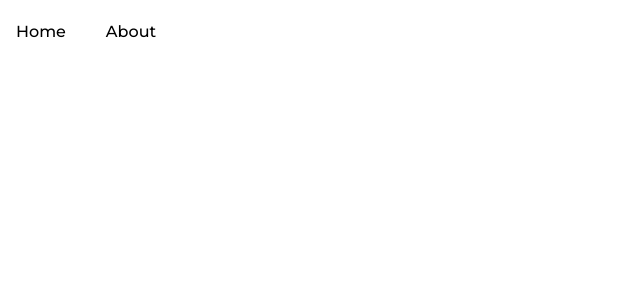
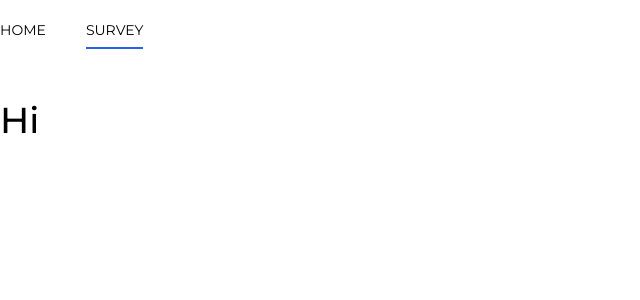
Before and after one commit to HarsimranBarki/trinkerr-assignment, a React (Create React App) app: page /survey in a window 1280 px wide. Shown: the top 300 px of the page, without its empty margins (0-640 px from the left). Built offline with nearby package versions, Linux system fonts and the light colour scheme.

Commit message:
sync localStorage with state for user presistence

```diff
--- a/src/App.js
+++ b/src/App.js
@@ -1,13 +1,20 @@
-import { useMemo, useState } from "react";
+import { useEffect, useMemo, useState } from "react";
 import { UserContext } from "./libs/userContext";
 import { BrowserRouter as Router, Switch, Route } from "react-router-dom";
 import Home from "./components/pages/Home";
 import Survey from "./components/pages/Survey";
 
 const App = () => {
-  const [user, setUser] = useState(null);
+  const [user, setUser] = useState(
+    JSON.parse(localStorage.getItem("user")) || null
+  );
   const providerValue = useMemo(() => ({ user, setUser }), [user, setUser]);
 
+  // useEffect(() => {
+  //   let localUser = JSON.parse(localStorage.getItem("user"));
+  //   console.log(localUser, user);
+  //   if (localUser && !user) setUser(user);
+  // }, [user]);
   return (
     <UserContext.Provider value={providerValue}>
       <Router>
--- a/src/components/common/Header.js
+++ b/src/components/common/Header.js
@@ -1,5 +1,6 @@
-import React, { useContext } from "react";
-import { Link, useHistory } from "react-router-dom";
+import { motion } from "framer-motion";
+import React, { useContext, useEffect } from "react";
+import { Link, NavLink, useHistory } from "react-router-dom";
 import { UserContext } from "../../libs/userContext";
 
 function Header() {
@@ -7,28 +8,44 @@ function Header() {
   const history = useHistory();
 
   const logoutUser = () => {
+    localStorage.setItem("user", null);
     setUser(null);
     history.push("/");
   };
+
   return (
-    <nav className="px-4 py-5 w-full font-medium">
+    <nav className=" py-5 w-full font-semibold text-sm  ">
       <div className="container max-w-screen-2xl mx-auto flex justify-between items-center">
         <div className="links space-x-10 flex items-center  ">
-          <p>
-            <Link to="/">Home</Link>
-          </p>
-          <p>
-            <Link to="/about">About</Link>
-          </p>
+          <motion.button whileHover={{ scale: 1.0 }} whileTap={{ scale: 0.9 }}>
+            <NavLink
+              to="/"
+              exact
+              activeClassName="border-b-2 py-2 border-blue-600 hover:border-blue-900 font-bold"
+            >
+              HOME
+            </NavLink>
+          </motion.button>
+          <motion.button whileHover={{ scale: 1.0 }} whileTap={{ scale: 0.9 }}>
+            <NavLink
+              to="/survey"
+              exact
+              activeClassName="border-b-2 py-2 border-blue-600 hover:border-blue-900"
+            >
+              SURVEY
+            </NavLink>
+          </motion.button>
         </div>
         <div className="access">
           {user && (
-            <button
-              className="rounded-md bg-blue-600 font-medium  text-white px-5 py-1"
-              onClick={() => logoutUser}
+            <motion.button
+              whileHover={{ scale: 1.1 }}
+              whileTap={{ scale: 0.9 }}
+              className="rounded bg-blue-900 font-medium  text-white px-5 py-2"
+              onClick={logoutUser}
             >
-              Logout
-            </button>
+              LOGOUT
+            </motion.button>
           )}
         </div>
       </div>
--- a/src/components/forms/VerifyName.js
+++ b/src/components/forms/VerifyName.js
@@ -21,6 +21,7 @@ const VerifyName = () => {
     e.preventDefault();
     if (name.length === "") return toastGenerate("Name can't be empty");
     setUser({ ...user, name: name });
+    localStorage.setItem("user", JSON.stringify({ ...user, name: name }));
     history.push("/survey");
   };
 
@@ -44,7 +45,7 @@ const VerifyName = () => {
       <br />
       <button
         type="submit"
-        className="bg-indigo-600 text-indigo-50 px-5 py-2  font-medium rounded mt-5 hover:bg-indigo-700 transition"
+        className="bg-blue-600 text-indigo-50 px-5 py-2  font-medium rounded mt-5 hover:bg-blue-700 transition"
       >
         Submit
       </button>
--- a/src/components/forms/VerifyOTP.js
+++ b/src/components/forms/VerifyOTP.js
@@ -40,7 +40,7 @@ const VerifyOTP = ({ setSignupState }) => {
       <br />
       <button
         type="submit"
-        className="bg-indigo-600 text-indigo-50 px-5 py-2  font-medium rounded mt-5 hover:bg-indigo-700 transition"
+        className="bg-blue-600 text-indigo-50 px-5 py-2  font-medium rounded mt-5 hover:bg-blue-700 transition"
       >
         Submit OTP
       </button>
--- a/src/components/forms/VerifyPhone.js
+++ b/src/components/forms/VerifyPhone.js
@@ -42,7 +42,7 @@ const VerifyPhone = ({ setSignupState }) => {
       <br />
       <button
         type="submit"
-        className="bg-indigo-600 text-indigo-50 px-5 py-2  font-medium rounded mt-5 hover:bg-indigo-700 transition"
+        className="bg-blue-600 text-indigo-50 px-5 py-2  font-medium rounded mt-5 hover:bg-blue-700 transition"
       >
         Get OTP
       </button>
--- a/src/components/pages/Survey.js
+++ b/src/components/pages/Survey.js
@@ -1,11 +1,18 @@
-import React from "react";
+import React, { useContext } from "react";
+import { UserContext } from "../../libs/userContext";
 import Header from "../common/Header";
 
 function Survey() {
+  const { user } = useContext(UserContext);
   return (
-    <div>
+    <>
       <Header />
-    </div>
+      <div className="container max-w-screen-2xl m-auto">
+        <div className="py-10">
+          <h2 className="text-4xl font-medium">Hi {user?.name}</h2>
+        </div>
+      </div>
+    </>
   );
 }
 
```
